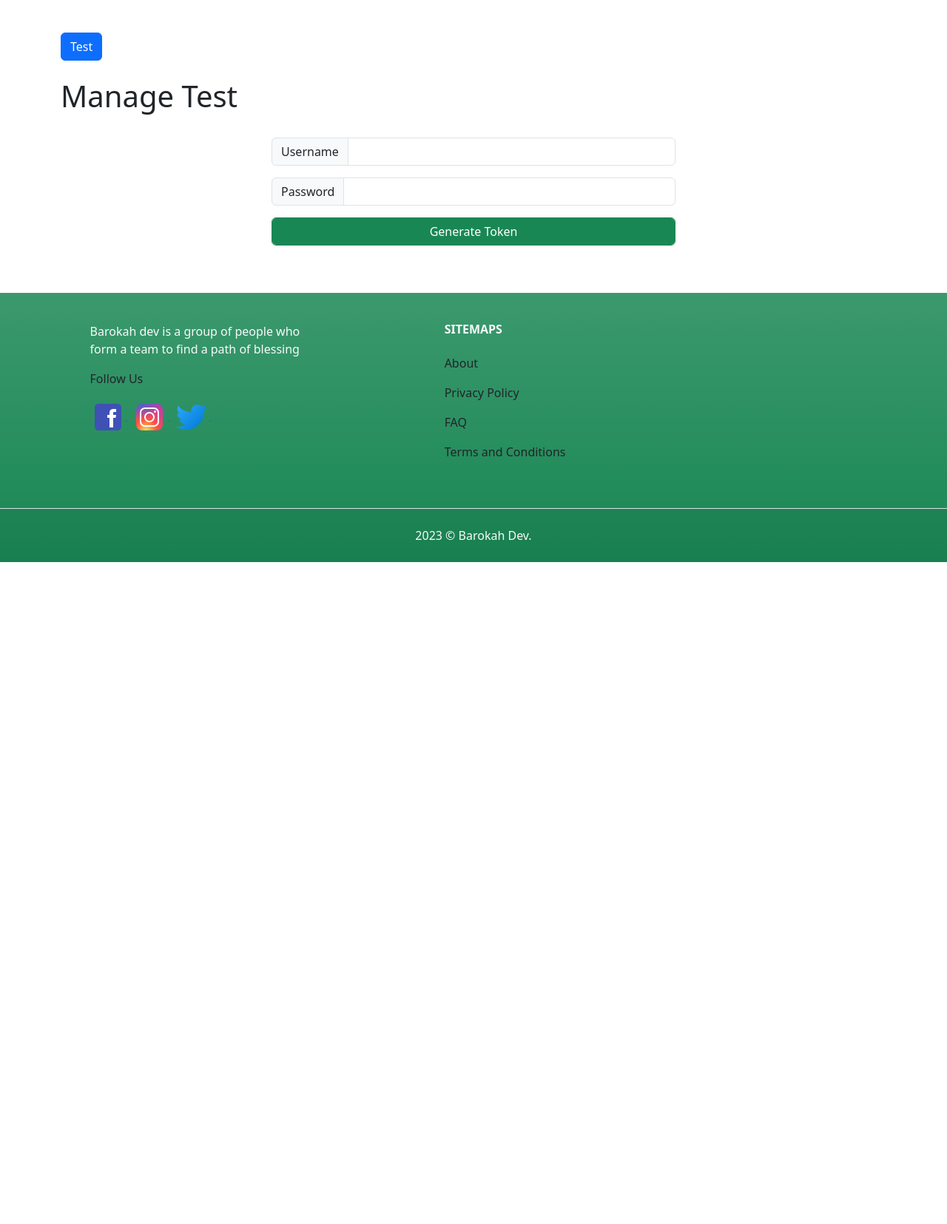
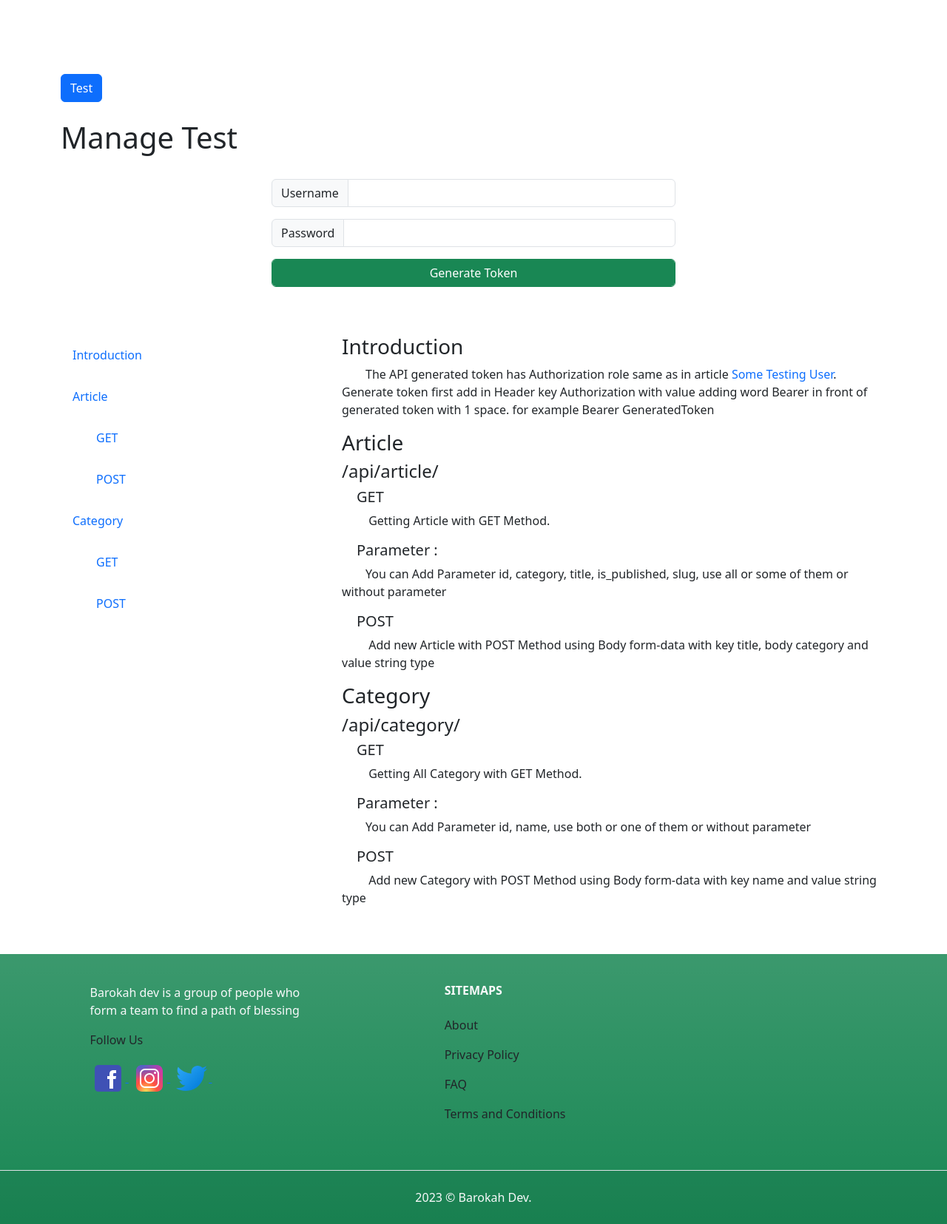
Before and after one commit to rezatan/BlogClassBasedView, a Django app: page /api/documentation/ in a window 1280 px wide. Shown: the part 56-1711 px from the top of the page at 74% size. Before the commit the page ends 816 px from the top, so only its background shows below. Run offline with Django 4.2, Linux system fonts and the light colour scheme; a user stored in the database is signed in; some libraries are stand-ins or nearby versions.

Commit message:
fix some views.py API and documentation

```diff
--- a/api/serializers.py
+++ b/api/serializers.py
@@ -5,7 +5,7 @@ from django.utils.text import slugify
 class ArticleSerializer(serializers.ModelSerializer):
     title = serializers.CharField(max_length=255)
     body = serializers.CharField()
-    category = serializers.PrimaryKeyRelatedField(queryset=Category.objects.all())
+    category = serializers.SlugRelatedField(slug_field='name', queryset=Category.objects.all())
 
     class Meta:
         model = Article
--- a/api/templates/api_docs.html
+++ b/api/templates/api_docs.html
@@ -42,7 +42,67 @@
             </div>
         </div>
     </form>
+    <div class="row">
+        <div class="col-sm col-md-4">
+            <li class="navbar nav"> <a class="nav-link" href="#introduction"> Introduction</a></li>
+            <li class="navbar nav"><a class="nav-link" href="#article">Article</a></li>
+                <li class="navbar nav"><a class="nav-link" href="#articleget">&emsp;&emsp;GET</a></li>
+                <li class="navbar nav"><a class="nav-link" href="#articlepost">&emsp;&emsp;POST</a></li>
+            <li class="navbar nav"><a class="nav-link" href="#category">Category</a></li>
+            <li class="navbar nav"><a class="nav-link" href="#categoryget">&emsp;&emsp;GET</a></li>
+            <li class="navbar nav"><a class="nav-link" href="#categorypost">&emsp;&emsp;POST</a></li>
 
+
+
+        </div>
+
+        <div class="col-sm col-md-8">
+
+            <section id="introduction">
+            <h3>Introduction</h3>
+            <p>&emsp;&emsp;The API generated token has Authorization role same as in article
+            <a class="link-offset-2 link-underline link-underline-opacity-0" href="{% url 'article:detail' 'some-testing-user' %}">Some Testing User</a>. Generate token
+            first add in Header key Authorization with value adding word Bearer in front of generated token
+            with 1 space. for example Bearer GeneratedToken
+            </p>
+        </section>
+        <section id="article">
+            <h3>Article</h3>
+        </section>
+        <section id="articleget">
+            <h4>/api/article/</h4>
+
+            <h5>&emsp;GET</h5>
+
+            <p>&emsp;&emsp; Getting Article with GET Method.
+            </p>
+            <h5>&emsp;Parameter : </h5>
+            <P>&emsp;&emsp;You can Add Parameter id, category, title, is_published, slug,
+                use all or some of them or without parameter</P>
+            </section>
+            <section id="articlepost">
+            <h5>&emsp;POST</h5>
+            <p>&emsp;&emsp; Add new Article with POST Method using Body form-data with key title, body
+                category and value string type
+            </p>
+        </section>
+        <section id="category">
+            <h3>Category</h3>
+        </section>
+        <section id="categoryget">
+            <h4>/api/category/</h4>
+            <h5>&emsp;GET</h5>
+            <p>&emsp;&emsp; Getting All Category with GET Method. </p>
+            <h5>&emsp;Parameter : </h5>
+            <P>&emsp;&emsp;You can Add Parameter id, name, use both or one of them or without parameter</P>
+        </section>
+        <section id="categorypost">
+            <h5>&emsp;POST</h5>
+            <p>&emsp;&emsp; Add new Category with POST Method using Body form-data with key name and value string type
+            </p>
+        </section>
+        </div>
+    </div>
     <script src="https://code.jquery.com/jquery-3.6.0.min.js"></script>
     <script>
         $(document).ready(function() {
--- a/api/views.py
+++ b/api/views.py
@@ -5,9 +5,10 @@ from article.models import Article, Category
 from .serializers import ArticleSerializer, CategorySerializer
 from rest_framework.parsers import MultiPartParser, FormParser
 from .rps_model import predict_image
-from rest_framework.authentication import TokenAuthentication
 from rest_framework_simplejwt.authentication import JWTAuthentication
 from rest_framework.exceptions import PermissionDenied
+from django.shortcuts import get_object_or_404
+import json
 
 class ImagePredictionView(generics.GenericAPIView):
     parser_classes = (MultiPartParser, FormParser)
@@ -37,6 +38,16 @@ class CategoryAPIView(generics.ListCreateAPIView):
             raise serializers.ValidationError('Category already exists.')
         serializer.save()
 
+    def get_queryset(self):
+        queryset = Category.objects.all()
+        id = self.request.query_params.get('id', None)
+        name = self.request.query_params.get('name', None)
+        if id is not None:
+            queryset = queryset.filter(id=id)
+        if name is not None:
+            queryset = queryset.filter(name__icontains=name)
+        return queryset
+
 class ArticleAPIView(generics.ListCreateAPIView):
     queryset = Article.objects.all()
     serializer_class = ArticleSerializer
@@ -52,20 +63,32 @@ class ArticleAPIView(generics.ListCreateAPIView):
     def perform_create(self, serializer):
         title = serializer.validated_data.get('title')
         body = serializer.validated_data.get('body')
+        category_name = serializer.validated_data.get('category')
+        category = get_object_or_404(Category, name=category_name)
+
         if Article.objects.filter(title=title).exists():
             raise serializers.ValidationError('Article with that title already exists.')
         elif Article.objects.filter(body=body).exists():
             raise serializers.ValidationError('Article with that content body already exists.')
-        serializer.save()
+        serializer.save(category=category)
 
     def get_queryset(self):
         queryset = Article.objects.all()
+        id = self.request.query_params.get('id', None)
         title = self.request.query_params.get('title', None)
         category = self.request.query_params.get('category', None)
+        is_published = self.request.query_params.get('is_published', None)
+        slug = self.request.query_params.get('slug', None)
+        if id is not None:
+            queryset = queryset.filter(id=id)
+        if title is not None:
+            queryset = queryset.filter(title__icontains=title)
         if category is not None:
             queryset = queryset.filter(category__name=category)
-        if title is not None:
-            queryset = queryset.filter(title__icontains=title)
+        if is_published is not None:
+            queryset = queryset.filter(is_published=json.loads(is_published))
+        if slug is not None:
+            queryset = queryset.filter(slug=slug)
         return queryset
 
 def test(request):
--- a/templates/snippets/navbar.html
+++ b/templates/snippets/navbar.html
@@ -1,4 +1,4 @@
-<nav class="navbar fixed-top navbar-expand-sm navbar-dark bg-success bg-gradient ">
+<nav class="navbar navbar-expand-sm navbar-dark bg-success bg-gradient ">
   <div class="container">
 	  <a class="navbar-brand" href="{% url 'home' %}">BLOG</a>
 	  <button class="navbar-toggler" type="button" data-bs-toggle="collapse" data-bs-target="#navbarNavDropdown" aria-controls="navbarNavDropdown" aria-expanded="false" aria-label="Toggle navigation">
```
Also changed, not shown: api/templates/api_test.html (+7 -0 lines), db.sqlite3.
